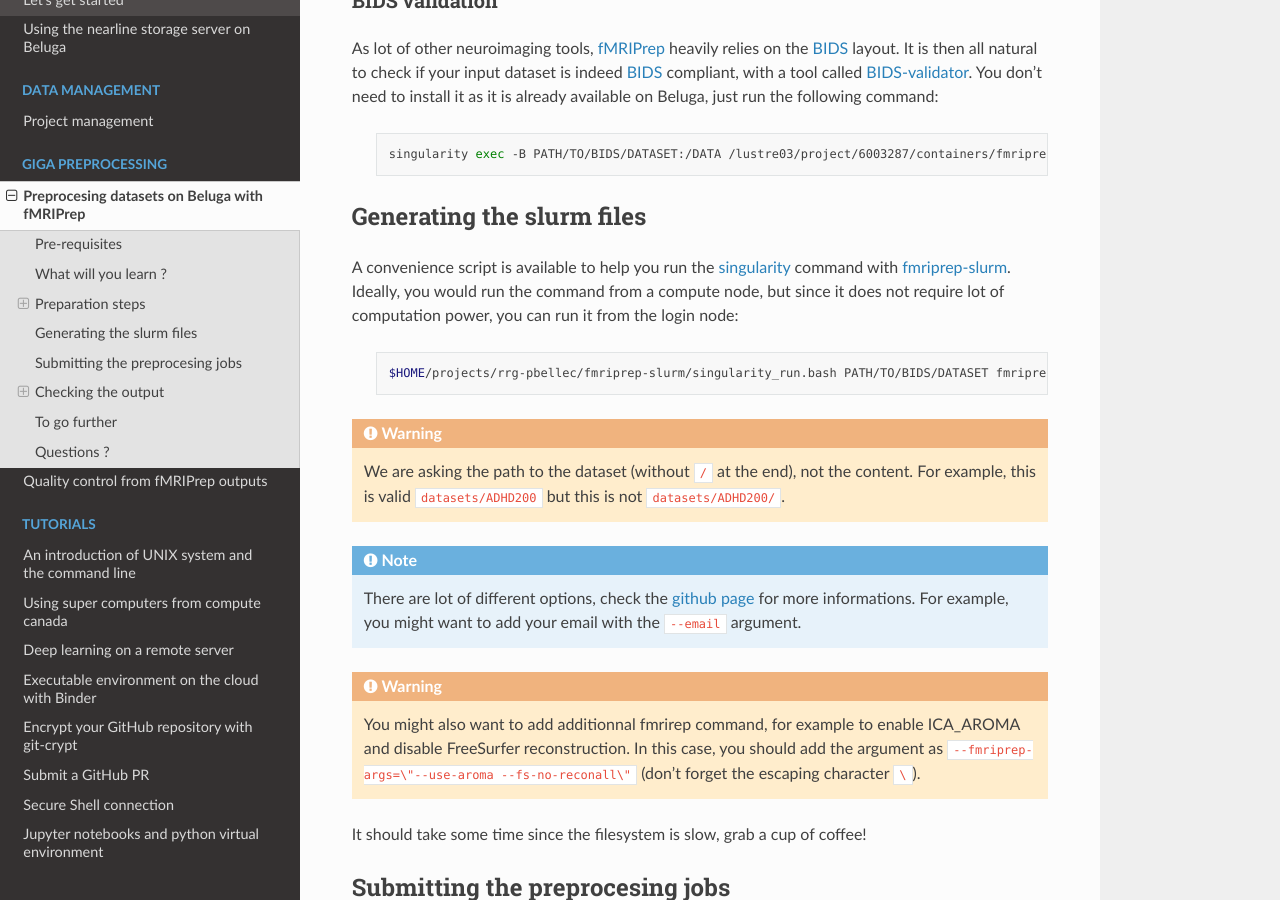
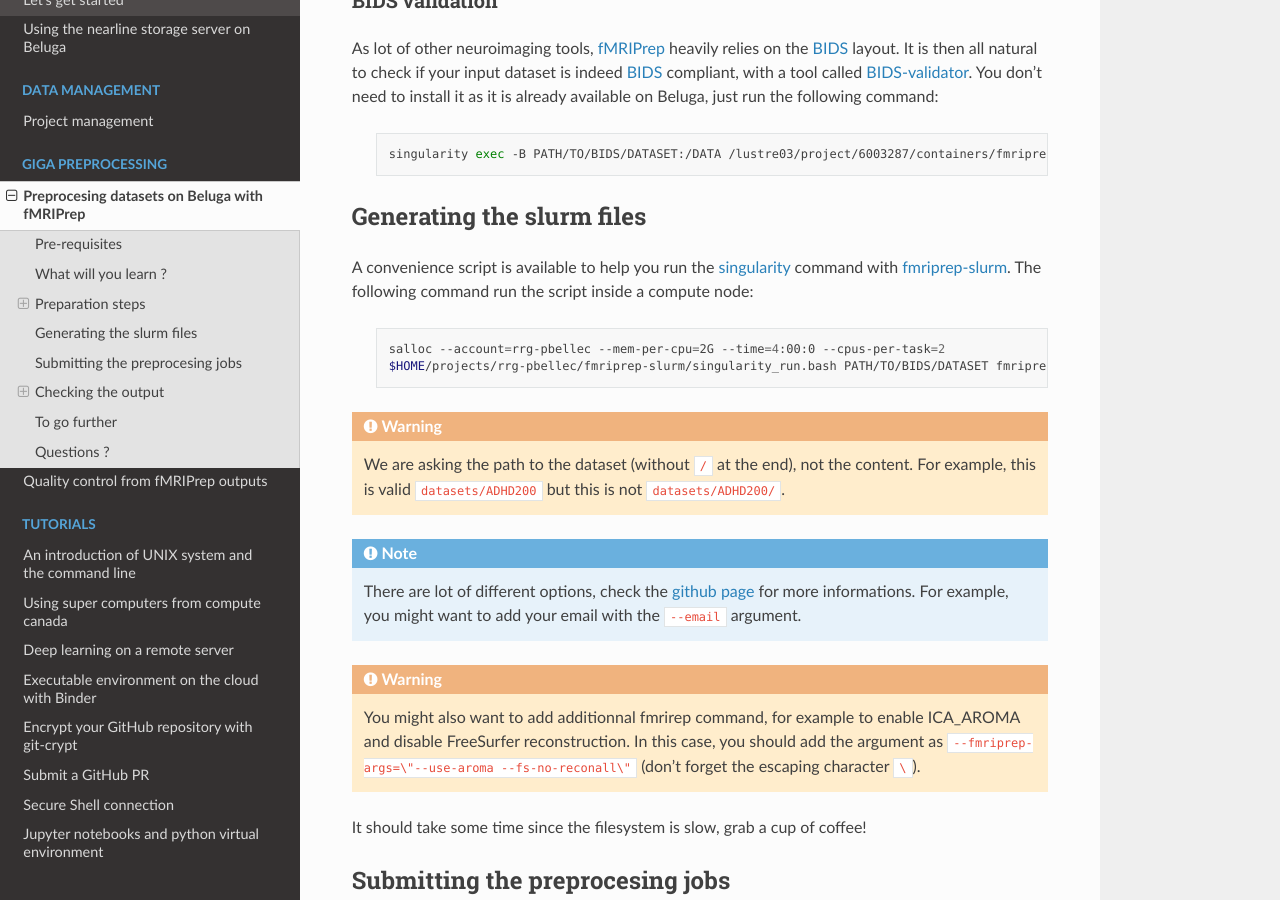
Before and after one commit to SIMEXP/lab-documentation, a Sphinx documentation site: the page built from source/giga_preprocessing/preprocessing.rst, in a window 1280 px wide and 900 px high, scrolled down 1568 px. Built offline with Sphinx 7.4.7 and the Read the Docs theme 2.0.0, drawn with Linux system fonts in a browser that asks for light colours.

Commit message:
adding compute node information

```diff
--- a/source/giga_preprocessing/preprocessing.rst
+++ b/source/giga_preprocessing/preprocessing.rst
@@ -78,13 +78,13 @@ You don't need to install it as it is already available on Beluga, just run the
 
 Generating the slurm files
 ::::::::::::::::::::::::::
-A convenience script is available to help you run the `singularity <https://singularity.lbl.gov/>`__ command
+A convenience script is available to help you run the `singularity <https://singularity.lbl.gov/>`_ command
 with `fmriprep-slurm <https://github.com/SIMEXP/fmriprep-slurm>`_.
-Ideally, you would run the command from a compute node,
-but since it does not require lot of computation power, you can run it from the login node:
+The following command run the script inside a compute node:
 
     .. code:: bash
 
+        salloc --account=rrg-pbellec --mem-per-cpu=2G --time=4:00:0 --cpus-per-task=2
         $HOME/projects/rrg-pbellec/fmriprep-slurm/singularity_run.bash PATH/TO/BIDS/DATASET fmriprep
 
 .. warning::
```
